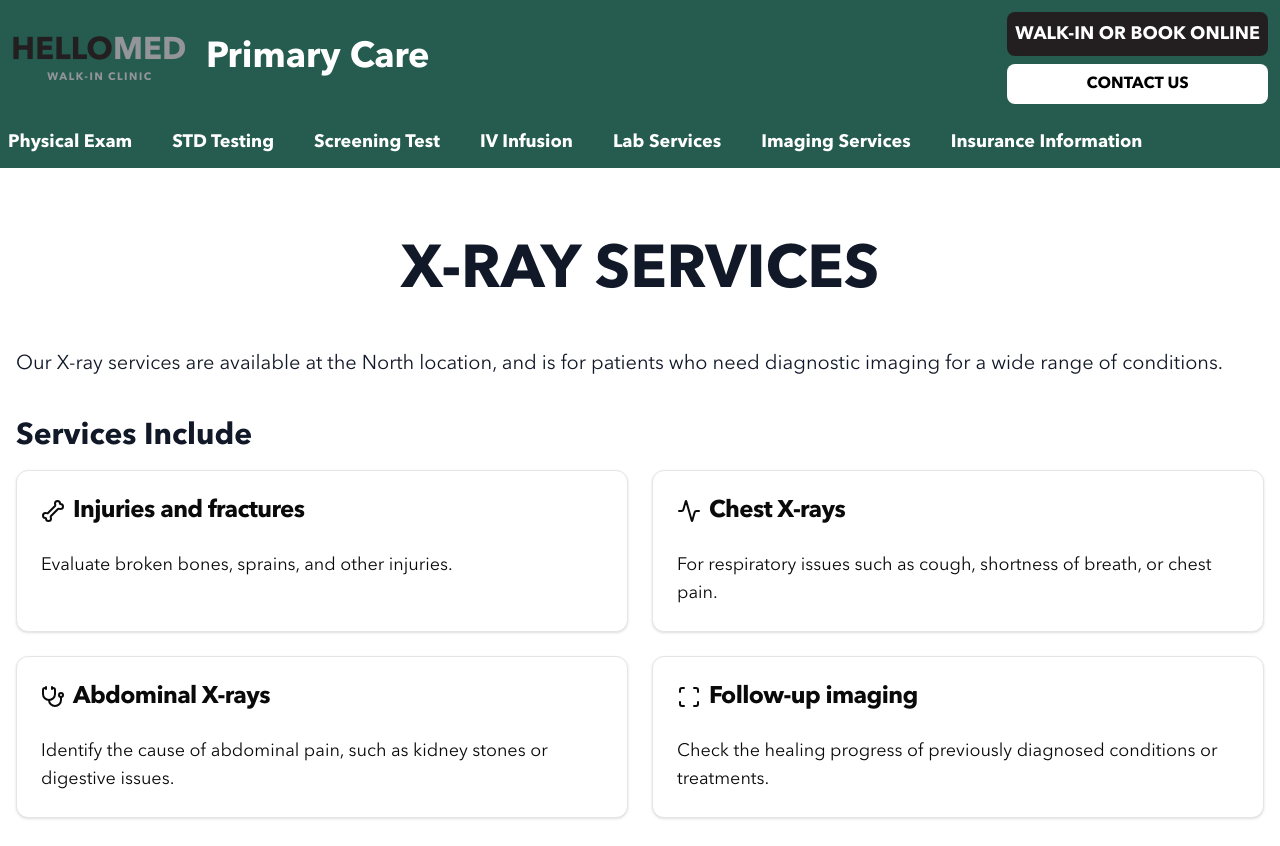
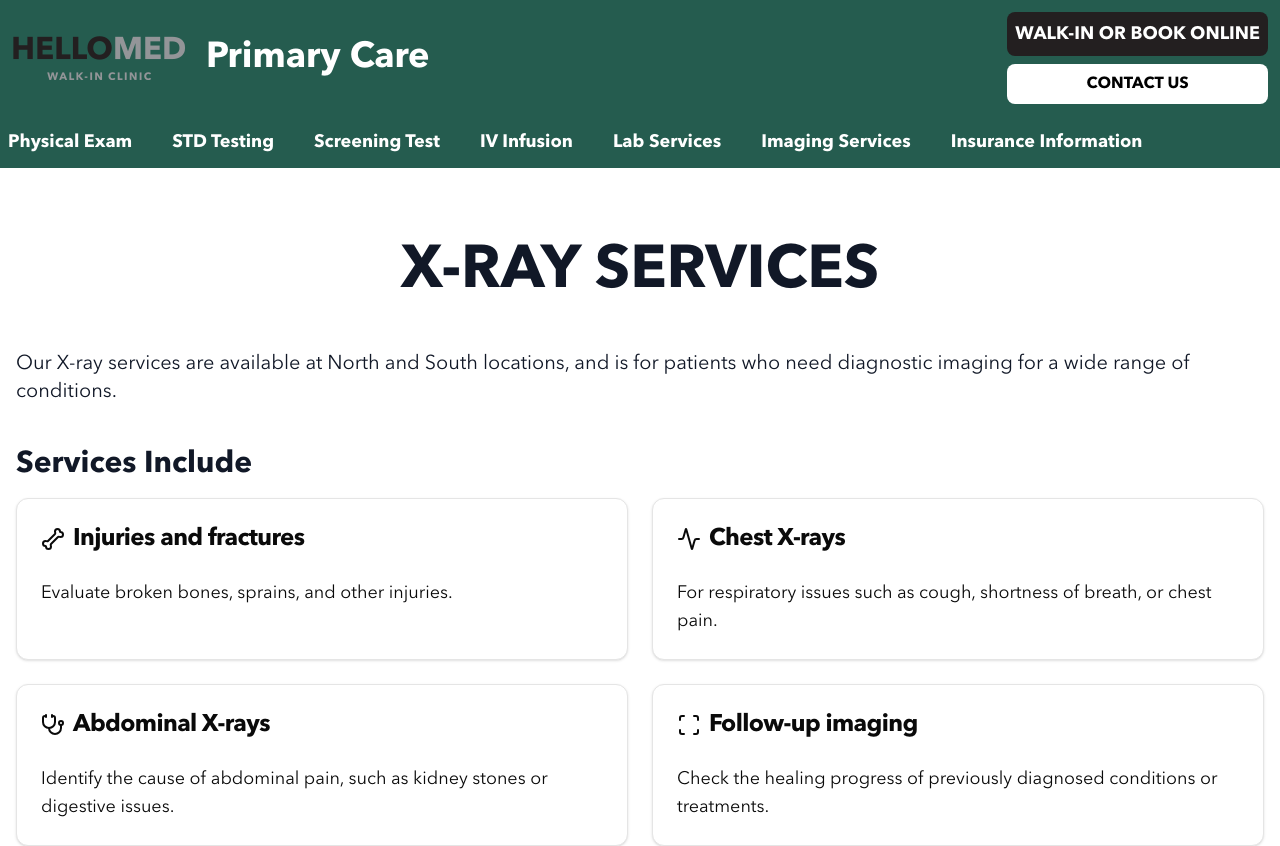
Before and after one commit to dongsub0918/hellomed-client, a Next.js app: page /primary-care/imaging-services in a window 1280 px wide. Shown: the top 846 px of the page. Built offline with nearby package versions, Linux system fonts and the light colour scheme.

Commit message:
Imaging service description changed

```diff
--- a/src/app/primary-care/imaging-services/page.tsx
+++ b/src/app/primary-care/imaging-services/page.tsx
@@ -30,8 +30,9 @@ export default function XRayServicesPage() {
 
       <section className="mb-12">
         <p className="text-lg xl:text-xl mb-4">
-          Our X-ray services are available at the North location, and is for
-          patients who need diagnostic imaging for a wide range of conditions.
+          Our X-ray services are available at North and South locations, and is
+          for patients who need diagnostic imaging for a wide range of
+          conditions.
         </p>
         <br />
         <h2 className="text-2xl xl:text-3xl font-semibold mb-4">
--- a/src/app/urgent-care/imaging-services/page.tsx
+++ b/src/app/urgent-care/imaging-services/page.tsx
@@ -30,8 +30,9 @@ export default function XRayServicesPage() {
 
       <section className="mb-12">
         <p className="text-lg xl:text-xl mb-4">
-          Our X-ray services are available at the North location, and is for
-          patients who need diagnostic imaging for a wide range of conditions.
+          Our X-ray services are available at the North and South locations, and
+          is for patients who need diagnostic imaging for a wide range of
+          conditions.
         </p>
         <br />
         <h2 className="text-2xl xl:text-3xl font-semibold mb-4">
```
